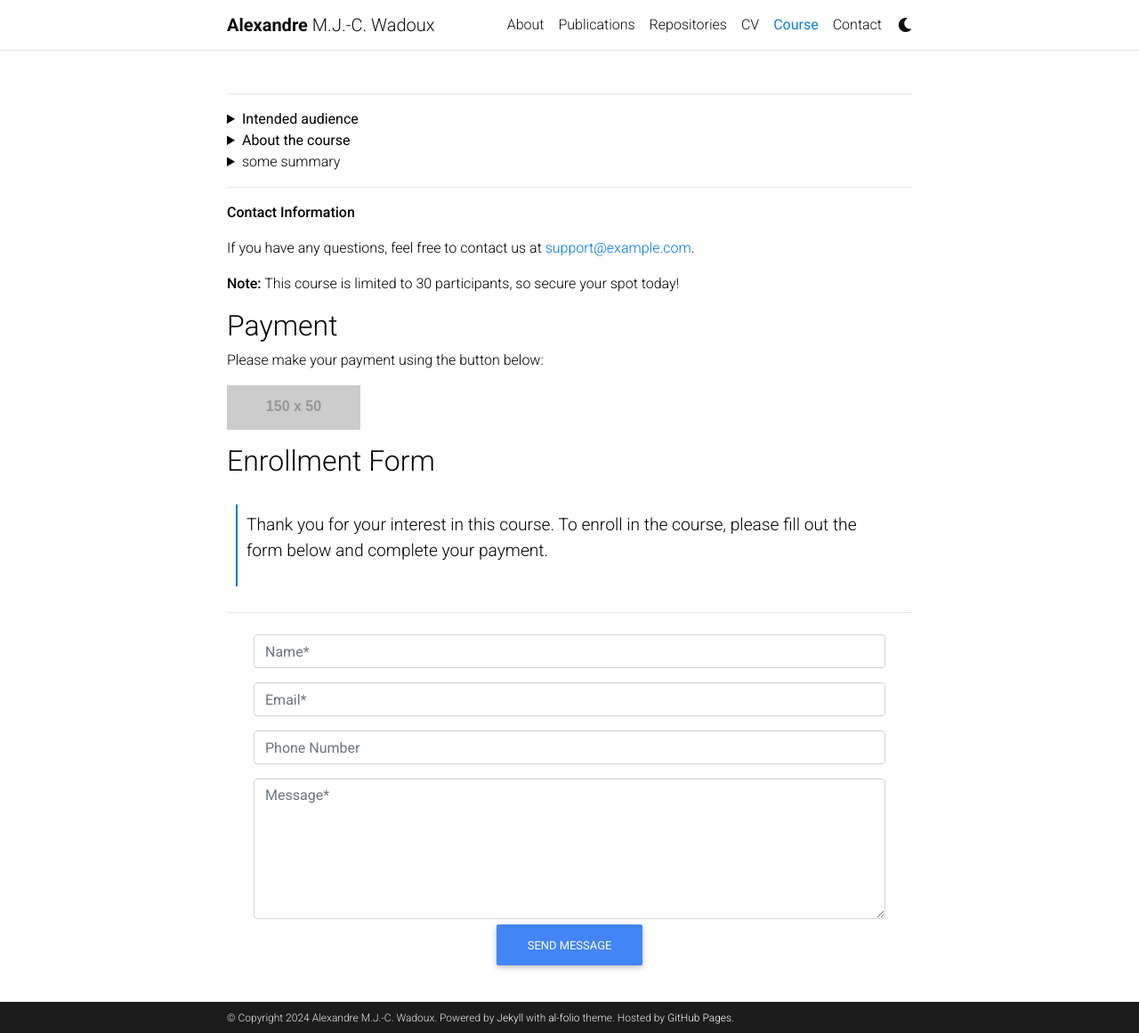
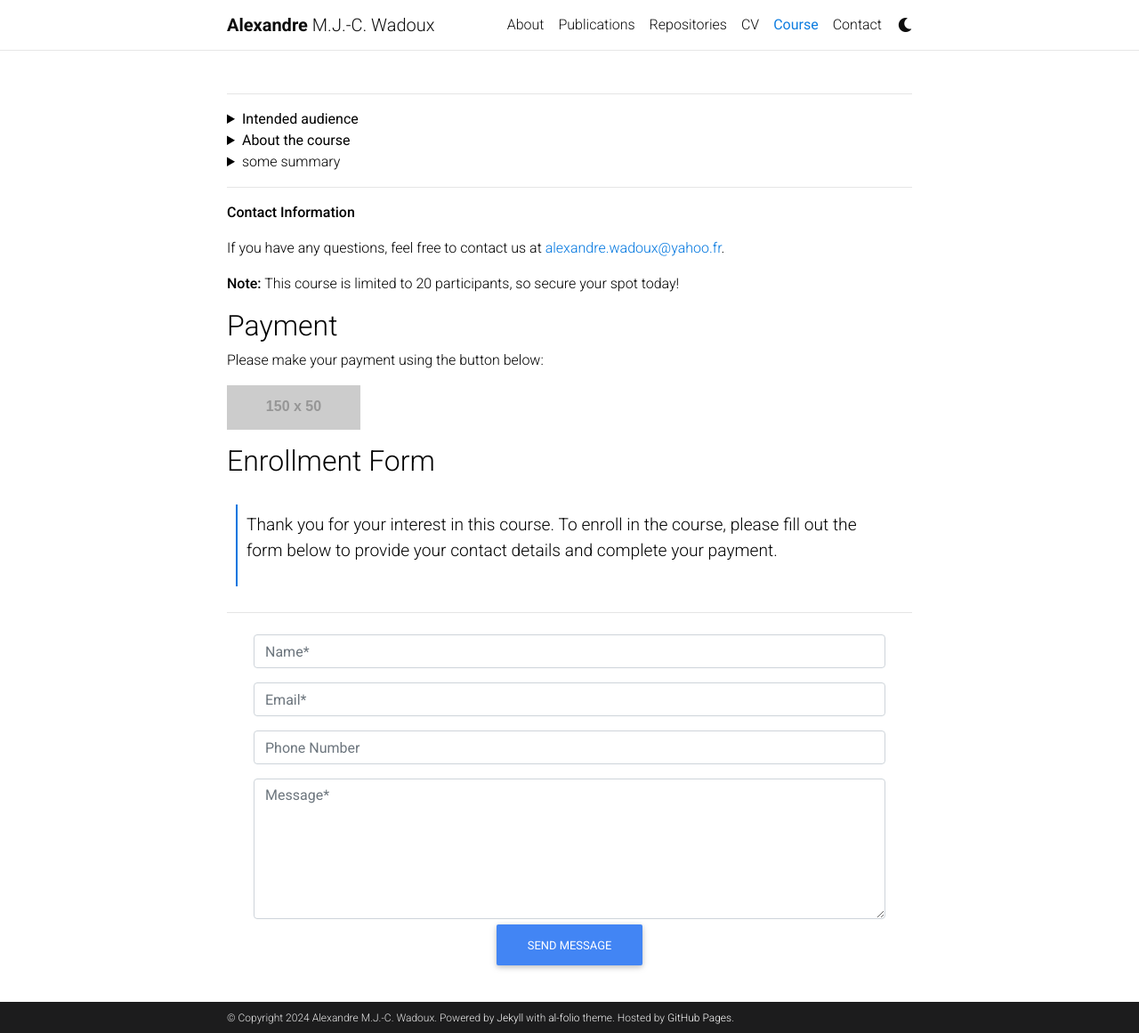
Before and after one commit to AlexandreWadoux/AlexandreWadoux.github.io, a Jekyll site: the page built from _pages/Course_spectroscopy_with_R.md, in a window 1280 px wide and 1161 px high. Shown: the whole window at 89% size. Built offline with Jekyll 4.4.1, drawn with Linux system fonts in a browser that asks for light colours; comment, search, counter and statistics services are not loaded; a style sheet for code colours, icons or effects is not loaded.

Commit message:
Update Course_spectroscopy_with_R.md

```diff
--- a/_pages/Course_spectroscopy_with_R.md
+++ b/_pages/Course_spectroscopy_with_R.md
@@ -40,9 +40,9 @@ A list
 
 **Contact Information**
 
-If you have any questions, feel free to contact us at [support@example.com](mailto:support@example.com).
+If you have any questions, feel free to contact us at [alexandre.wadoux@yahoo.fr](mailto:alexandre.wadoux@yahoo.fr).
 
-**Note:** This course is limited to 30 participants, so secure your spot today!
+**Note:** This course is limited to 20 participants, so secure your spot today!
 
 ## Payment
 
@@ -52,7 +52,7 @@ Please make your payment using the button below:
 
 ## Enrollment Form
 
-> Thank you for your interest in this course. To enroll in the course, please fill out the form below and complete your payment.
+> Thank you for your interest in this course. To enroll in the course, please fill out the form below to provide your contact details and complete your payment.
 
 
 
```
